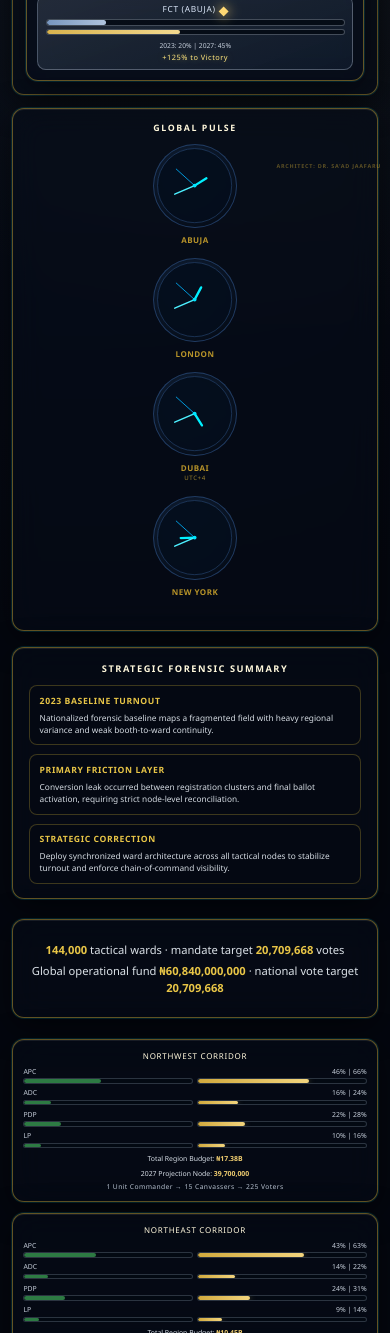
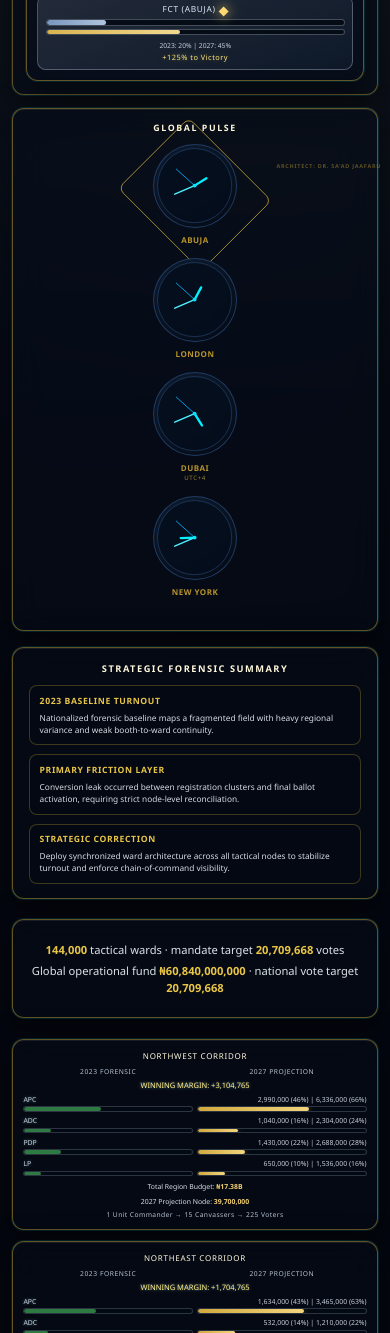
Before and after one commit to gcslcresearch-cloud/gcslc-gateway, a plain HTML site: page 14314/index.html in a window 390 px wide. Shown: the part 667-2000 px from the top of the page. Drawn offline with Linux system fonts and the light colour scheme; a web font is replaced by a local one.

Commit message:
Enhance script.js and style.css to support new corridor metrics and visual elements. Update corridorMatrix to include total votes for 2023 and 2027, and implement dynamic winning margin calculations. Introduce new styles for corridor pillars, margins, and animations to improve visual presentation and responsiveness.

```diff
--- a/14314/script.js
+++ b/14314/script.js
@@ -28,12 +28,12 @@
     { city: "New York", offset: -4 }
   ];
   var corridorMatrix = [
-    { key: "nw", label: "Northwest", budget: "₦17.38B", baseline: { APC: 46, ADC: 16, PDP: 22, LP: 10 }, projection: { APC: 66, ADC: 24, PDP: 28, LP: 16 } },
-    { key: "ne", label: "Northeast", budget: "₦10.45B", baseline: { APC: 43, ADC: 14, PDP: 24, LP: 9 }, projection: { APC: 63, ADC: 22, PDP: 31, LP: 14 } },
-    { key: "nc", label: "Northcentral", budget: "₦11.22B", baseline: { APC: 34, ADC: 13, PDP: 27, LP: 16 }, projection: { APC: 57, ADC: 20, PDP: 33, LP: 21 } },
-    { key: "sw", label: "Southwest", budget: "₦12.84B", baseline: { APC: 38, ADC: 15, PDP: 18, LP: 27 }, projection: { APC: 61, ADC: 23, PDP: 24, LP: 34 } },
-    { key: "se", label: "Southeast", budget: "₦8.91B", baseline: { APC: 12, ADC: 10, PDP: 31, LP: 41 }, projection: { APC: 29, ADC: 18, PDP: 38, LP: 48 } },
-    { key: "ss", label: "Southsouth", budget: "₦10.00B", baseline: { APC: 19, ADC: 11, PDP: 36, LP: 24 }, projection: { APC: 36, ADC: 17, PDP: 42, LP: 31 } }
+    { key: "nw", label: "Northwest", budget: "₦17.38B", total2023: 6500000, total2027: 9600000, baseline: { APC: 46, ADC: 16, PDP: 22, LP: 10 }, projection: { APC: 66, ADC: 24, PDP: 28, LP: 16 } },
+    { key: "ne", label: "Northeast", budget: "₦10.45B", total2023: 3800000, total2027: 5500000, baseline: { APC: 43, ADC: 14, PDP: 24, LP: 9 }, projection: { APC: 63, ADC: 22, PDP: 31, LP: 14 } },
+    { key: "nc", label: "Northcentral", budget: "₦11.22B", total2023: 4200000, total2027: 6000000, baseline: { APC: 34, ADC: 13, PDP: 27, LP: 16 }, projection: { APC: 57, ADC: 20, PDP: 33, LP: 21 } },
+    { key: "sw", label: "Southwest", budget: "₦12.84B", total2023: 5200000, total2027: 7600000, baseline: { APC: 38, ADC: 15, PDP: 18, LP: 27 }, projection: { APC: 61, ADC: 23, PDP: 24, LP: 34 } },
+    { key: "se", label: "Southeast", budget: "₦8.91B", total2023: 2600000, total2027: 2200000, baseline: { APC: 12, ADC: 10, PDP: 31, LP: 41 }, projection: { APC: 24, ADC: 14, PDP: 29, LP: 33 } },
+    { key: "ss", label: "Southsouth", budget: "₦10.00B", total2023: 3200000, total2027: 6600000, baseline: { APC: 19, ADC: 11, PDP: 36, LP: 24 }, projection: { APC: 36, ADC: 17, PDP: 42, LP: 31 } }
   ];
 
   function tickGroupHtml() {
@@ -65,7 +65,11 @@
         ? '<span class="rhgi-clock-tz">UTC+4</span>'
         : "";
     return (
-      '<div class="rhgi-clock-wrap" data-tz="' +
+      '<div class="rhgi-clock-wrap' +
+      (idx === 0 ? " rhgi-clock-abuja-frame" : "") +
+      '" data-city="' +
+      zones[idx].city +
+      '" data-tz="' +
       zones[idx].offset +
       '">' +
       '<div class="rhgi-clock-face-wrap">' +
@@ -92,6 +96,17 @@
     return { h24: local.getUTCHours(), Mi: local.getUTCMinutes(), Se: local.getUTCSeconds() };
   }
 
+  function lagosClockPartsFromLocaleString() {
+    var lagosNow = new Date(
+      new Date().toLocaleString("en-US", { timeZone: "Africa/Lagos" })
+    );
+    return {
+      h24: lagosNow.getHours(),
+      Mi: lagosNow.getMinutes(),
+      Se: lagosNow.getSeconds()
+    };
+  }
+
   function updateSovereignClocks() {
     var row = document.getElementById("rhgi-clocksRow");
     if (!row) {
@@ -99,8 +114,12 @@
     }
     var nowUtcMs = Date.now();
     row.querySelectorAll(".rhgi-clock-wrap").forEach(function (wrap) {
+      var city = wrap.getAttribute("data-city");
       var offset = parseInt(wrap.getAttribute("data-tz"), 10);
-      var t = clockPartsForOffset(offset, nowUtcMs);
+      var t =
+        city === "Abuja"
+          ? lagosClockPartsFromLocaleString()
+          : clockPartsForOffset(offset, nowUtcMs);
       var h12 = t.h24 % 12;
       var hourDeg = (h12 + t.Mi / 60 + t.Se / 3600) * 30 - 90;
       var minuteDeg = (t.Mi + t.Se / 60) * 6 - 90;
@@ -176,17 +195,25 @@
     host.innerHTML = corridorMatrix
       .map(function (c) {
         var parties = ["APC", "ADC", "PDP", "LP"];
+        var baseVotes = c.total2023;
+        var targetVotes = c.total2027;
         var rows = parties
           .map(function (p) {
+            var baseVal = Math.round((c.baseline[p] / 100) * baseVotes);
+            var projVal = Math.round((c.projection[p] / 100) * targetVotes);
             return (
               '<div class="rhgi-corridor-row">' +
-              '<p class="rhgi-corridor-party"><span>' +
+              '<p class="rhgi-corridor-party"><span class="rhgi-digital-glow">' +
               p +
               '</span><span>' +
+              baseVal.toLocaleString("en-NG") +
+              " (" +
               c.baseline[p] +
-              "% | " +
+              "%) | " +
+              projVal.toLocaleString("en-NG") +
+              " (" +
               c.projection[p] +
-              "%</span></p>" +
+              "%)</span></p>" +
               '<div class="rhgi-corridor-bars">' +
               '<div class="rhgi-corridor-rail"><div class="rhgi-corridor-fill rhgi-corridor-fill-base" data-w="' +
               c.baseline[p] +
@@ -198,11 +225,37 @@
             );
           })
           .join("");
+        var baselineWinnerVotes = Math.max.apply(
+          null,
+          parties.map(function (p) {
+            return Math.round((c.baseline[p] / 100) * baseVotes);
+          })
+        );
+        var projectedWinnerVotes = Math.max.apply(
+          null,
+          parties.map(function (p) {
+            return Math.round((c.projection[p] / 100) * targetVotes);
+          })
+        );
+        var margin = targetVotes - baseVotes;
+        var redZone = projectedWinnerVotes < baselineWinnerVotes;
+        var wardGap = Math.max(0, Math.ceil((baselineWinnerVotes - projectedWinnerVotes) / 225));
+        var redZoneBudget = wardGap * 40000;
         return (
-          '<article class="rhgi-corridor-widget prism-frame rhgi-prism-frame">' +
+          '<article class="rhgi-corridor-widget prism-frame rhgi-prism-frame' +
+          (redZone ? " rhgi-combat-sentinel" : "") +
+          '">' +
           '<p class="rhgi-corridor-title">' +
           c.label +
           " Corridor</p>" +
+          '<div class="rhgi-corridor-pillars"><span>2023 Forensic</span><span>2027 Projection</span></div>' +
+          '<p class="rhgi-corridor-margin rhgi-digital-glow" data-base="' +
+          margin +
+          '" id="rhgi-margin-' +
+          c.key +
+          '">WINNING MARGIN: +' +
+          margin.toLocaleString("en-NG") +
+          "</p>" +
           rows +
           '<p class="rhgi-corridor-note">Total Region Budget: <strong>' +
           c.budget +
@@ -210,6 +263,11 @@
           '<p class="rhgi-corridor-note">2027 Projection Node: <strong>' +
           RHGI_PROJECTION_TARGET.toLocaleString("en-NG") +
           "</strong></p>" +
+          (redZone
+            ? '<p class="rhgi-corridor-note">Secondary Canvasser Budget (Red Zone @ ₦40,000/ward): <strong>₦' +
+              redZoneBudget.toLocaleString("en-NG") +
+              "</strong></p>"
+            : "") +
           '<p class="rhgi-corridor-ratio">1 Unit Commander → 15 Canvassers → 225 Voters</p>' +
           "</article>"
         );
@@ -221,6 +279,14 @@
       requestAnimationFrame(function () {
         el.style.width = w + "%";
       });
+    });
+  }
+
+  function updateWinningMarginsPulse() {
+    document.querySelectorAll(".rhgi-corridor-margin").forEach(function (el) {
+      var base = parseInt(el.getAttribute("data-base"), 10) || 0;
+      var pulse = Math.round((Math.sin(Date.now() / 650) + 1) * 0.5 * 25000);
+      el.textContent = "WINNING MARGIN: +" + (base + pulse).toLocaleString("en-NG");
     });
   }
 
@@ -244,6 +310,7 @@
     }
     (function tickCountdown() {
       updateCountdown();
+      updateWinningMarginsPulse();
       var delay = 1000 - (Date.now() % 1000);
       countdownTimer = setTimeout(tickCountdown, delay);
     })();
@@ -285,6 +352,11 @@
     if (diamond) {
       diamond.classList.toggle("is-solid", projected);
       diamond.style.opacity = projected ? "1" : "0.45";
+    }
+    var abujaFrame = document.querySelector(".rhgi-clock-abuja-frame");
+    if (abujaFrame) {
+      abujaFrame.classList.toggle("rhgi-clock-abuja-flicker", !projected);
+      abujaFrame.classList.toggle("rhgi-clock-abuja-solid", projected);
     }
     if (validator) {
       validator.textContent =
--- a/14314/style.css
+++ b/14314/style.css
@@ -451,6 +451,30 @@ body {
   color: #fff8dc;
 }
 
+.rhgi-corridor-pillars {
+  display: grid;
+  grid-template-columns: 1fr 1fr;
+  gap: 0.26rem;
+  margin: 0 0 0.26rem;
+  font-size: clamp(0.42rem, 0.6vw + 0.12rem, 0.5rem);
+  letter-spacing: 0.08em;
+  text-transform: uppercase;
+  color: rgba(219, 230, 245, 0.84);
+}
+
+.rhgi-corridor-pillars span {
+  text-align: center;
+}
+
+.rhgi-corridor-margin {
+  margin: 0 0 0.3rem;
+  text-align: center;
+  font-size: clamp(0.47rem, 0.66vw + 0.16rem, 0.58rem);
+  color: #f2cf71;
+  text-shadow: 0 0 0.45rem rgba(242, 207, 113, 0.38);
+  animation: rhgi-gold-flicker 1.1s linear infinite;
+}
+
 .rhgi-corridor-row {
   margin-bottom: 0.3rem;
 }
@@ -462,6 +486,12 @@ body {
   margin: 0 0 0.14rem;
   font-size: clamp(0.43rem, 0.66vw + 0.14rem, 0.52rem);
   color: rgba(226, 235, 247, 0.88);
+}
+
+.rhgi-digital-glow {
+  text-shadow:
+    0 0 0.2rem rgba(130, 220, 255, 0.45),
+    0 0 0.6rem rgba(242, 207, 113, 0.3);
 }
 
 .rhgi-corridor-bars {
@@ -514,6 +544,15 @@ body {
   color: rgba(219, 230, 245, 0.84);
 }
 
+.rhgi-combat-sentinel {
+  animation: rhgi-combat-alert 1.1s ease-in-out infinite;
+}
+
+@keyframes rhgi-combat-alert {
+  0%, 100% { box-shadow: 0 0 0 rgba(255, 0, 0, 0); }
+  50% { box-shadow: 0 0 20px rgba(255, 0, 0, 0.8); }
+}
+
 /* Global Pulse — clocks */
 .rhgi-pulse-label {
   margin: 0 0 0.65rem;
@@ -555,6 +594,34 @@ body {
   max-width: 7.5rem;
   transform: translate3d(0, 0, 0);
   will-change: transform;
+}
+
+.rhgi-clock-abuja-frame {
+  position: relative;
+}
+
+.rhgi-clock-abuja-frame::before {
+  content: "";
+  position: absolute;
+  inset: -0.25rem;
+  border: 1px solid rgba(232, 197, 71, 0.7);
+  border-radius: 0.5rem;
+  transform: rotate(45deg) scale(0.92);
+  pointer-events: none;
+}
+
+.rhgi-clock-abuja-solid::before {
+  border-color: rgba(255, 216, 115, 1);
+  box-shadow: 0 0 0.8rem rgba(255, 216, 115, 0.8);
+}
+
+.rhgi-clock-abuja-flicker::before {
+  animation: rhgi-abuja-flicker 750ms linear infinite;
+}
+
+@keyframes rhgi-abuja-flicker {
+  0%, 100% { opacity: 1; }
+  50% { opacity: 0.25; }
 }
 
 .rhgi-clock-face-wrap {
```
